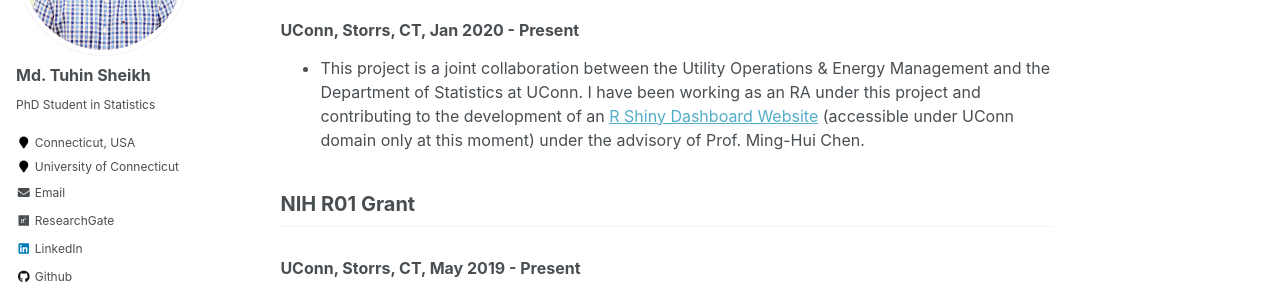
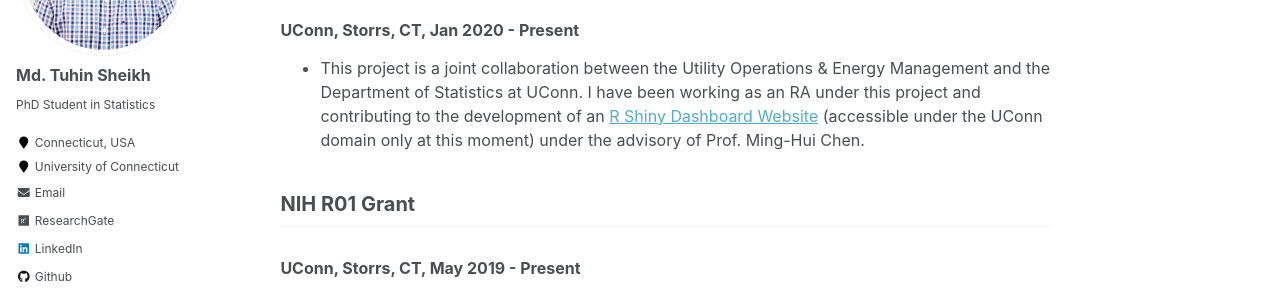
Before and after one commit to mdtuhinsheikh/mdtuhinsheikh.github.io, a Jekyll site: the page built from _pages/research.md, in a window 1280 px wide and 1145 px high. Shown: the part 229-526 px from the top of the window. Built offline with Jekyll 4.4.1, drawn with Linux system fonts in a browser that asks for light colours.

Commit message:
Update research.md

```diff
--- a/_pages/research.md
+++ b/_pages/research.md
@@ -6,7 +6,7 @@ author_profile: true
 
 ## Energy-Stats Project
 ### UConn, Storrs, CT, Jan 2020 - Present
-- This project is a joint collaboration between the Utility Operations & Energy Management and the Department of Statistics at UConn. I have been working as an RA under this project and contributing to the development of an [R Shiny Dashboard Website](\href{https://energystats.fo.uconn.edu/}{https://energystats.fo.uconn.edu/}) (accessible under UConn domain only at this moment) under the advisory of Prof. Ming-Hui Chen.
+- This project is a joint collaboration between the Utility Operations & Energy Management and the Department of Statistics at UConn. I have been working as an RA under this project and contributing to the development of an [R Shiny Dashboard Website](\href{https://energystats.fo.uconn.edu/}{https://energystats.fo.uconn.edu/}) (accessible under the UConn domain only at this moment) under the advisory of Prof. Ming-Hui Chen.
 
 ## NIH R01 Grant
 ### UConn, Storrs, CT, May 2019 - Present
```
